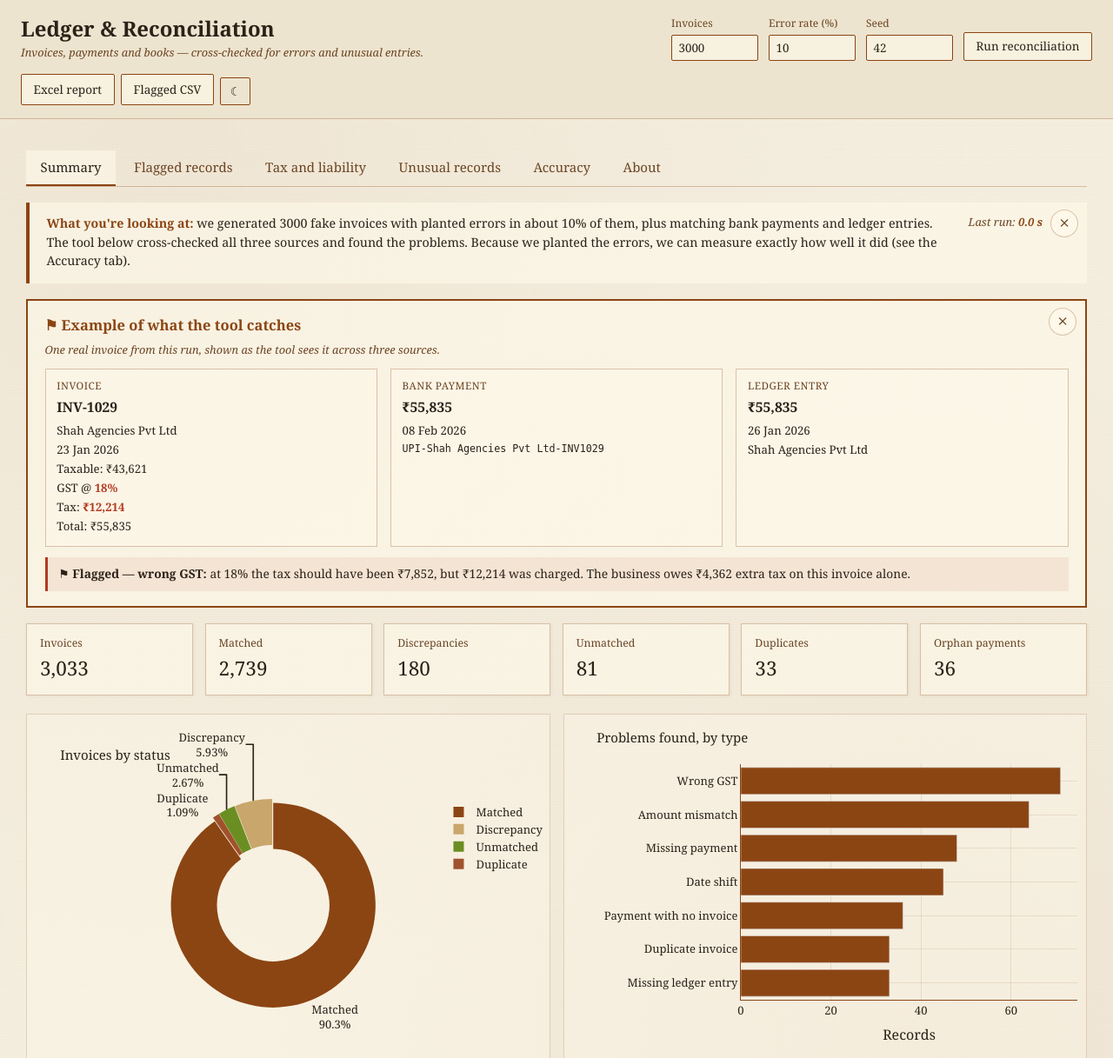
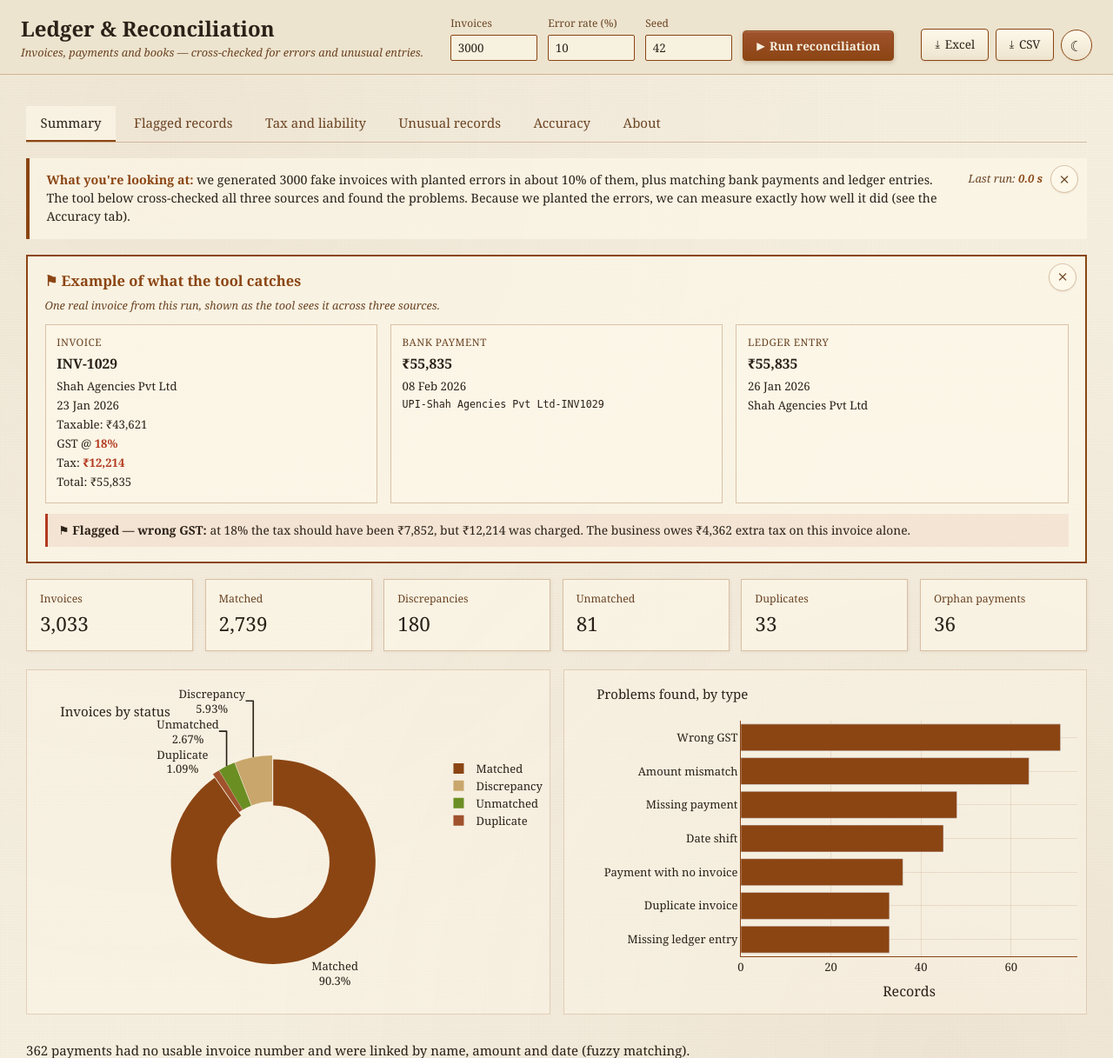
Before and after one commit to Anandtripathiii/tax_recon, a Flask app: page / in a window 1280 px wide. Shown: the top 1217 px of the page at 87% size. Run offline with Flask 3, Linux system fonts and the light colour scheme.

Commit message:
Nicer buttons: gradient fill, lift on hover, primary Run action

```diff
--- a/tax-recon/templates/index.html
+++ b/tax-recon/templates/index.html
@@ -42,14 +42,39 @@ header.topbar form.params input[type=number] { width: 100px; padding: .35rem .5r
   background: var(--card); color: var(--ink); border: 1px solid var(--brown); border-radius: 2px;
   font-family: inherit; }
 header.topbar .reports { display: flex; gap: .5rem; align-items: flex-end; flex-wrap: wrap; }
-.theme-toggle { background: transparent; border: 1px solid var(--brown); color: var(--ink);
-  cursor: pointer; padding: .4rem .7rem; border-radius: 2px; font-family: inherit; font-size: .9rem; }
-.theme-toggle:hover { background: var(--brown); color: var(--paper); }
 main { padding: 1.4rem 2rem 3rem; max-width: 1600px; margin: 0 auto; width: 100%; }
-button, .btn { display: inline-block; padding: .45rem .9rem; background: var(--card); color: var(--ink);
-  border: 1px solid var(--brown); border-radius: 2px; font-family: inherit; font-size: .9rem;
-  cursor: pointer; text-decoration: none; }
-button:hover, .btn:hover { background: var(--brown); color: var(--paper); }
+button, .btn { display: inline-flex; align-items: center; gap: .4rem;
+  padding: .5rem 1rem; background: linear-gradient(180deg, rgba(255,250,235,0.95) 0%, rgba(237,228,207,0.9) 100%);
+  color: var(--ink); border: 1px solid var(--brown); border-radius: 4px;
+  font-family: inherit; font-size: .9rem; cursor: pointer; text-decoration: none;
+  box-shadow: 0 1px 2px rgba(107,68,35,0.08), inset 0 1px 0 rgba(255,255,255,0.5);
+  transition: transform 0.15s ease, box-shadow 0.15s ease, background 0.2s ease, color 0.2s ease; }
+button:hover, .btn:hover { background: linear-gradient(180deg, var(--brown-soft) 0%, var(--brown) 100%);
+  color: var(--paper); transform: translateY(-1px);
+  box-shadow: 0 3px 7px rgba(107,68,35,0.22), inset 0 1px 0 rgba(255,255,255,0.15); }
+button:active, .btn:active { transform: translateY(0);
+  box-shadow: inset 0 2px 4px rgba(107,68,35,0.2); }
+[data-theme="dark"] button, [data-theme="dark"] .btn {
+  background: linear-gradient(180deg, rgba(74,52,32,0.7) 0%, rgba(58,42,29,0.9) 100%);
+  color: var(--ink); border-color: var(--brown);
+  box-shadow: 0 1px 2px rgba(0,0,0,0.3), inset 0 1px 0 rgba(255,255,255,0.08); }
+[data-theme="dark"] button:hover, [data-theme="dark"] .btn:hover {
+  background: linear-gradient(180deg, var(--brown) 0%, var(--brown-soft) 100%);
+  color: #2A1F15; }
+.btn-primary { background: linear-gradient(180deg, var(--brown-soft) 0%, var(--brown) 100%);
+  color: var(--paper); border: 1px solid var(--brown); font-weight: bold;
+  box-shadow: 0 2px 5px rgba(107,68,35,0.28), inset 0 1px 0 rgba(255,255,255,0.2); }
+.btn-primary:hover { background: linear-gradient(180deg, var(--brown) 0%, #6B3410 100%);
+  color: var(--paper); box-shadow: 0 4px 9px rgba(107,68,35,0.35), inset 0 1px 0 rgba(255,255,255,0.2);
+  transform: translateY(-1px); }
+[data-theme="dark"] .btn-primary {
+  background: linear-gradient(180deg, var(--brown) 0%, var(--brown-soft) 100%);
+  color: #2A1F15; border-color: var(--brown);
+  box-shadow: 0 2px 6px rgba(0,0,0,0.4), inset 0 1px 0 rgba(255,255,255,0.3); }
+[data-theme="dark"] .btn-primary:hover {
+  background: linear-gradient(180deg, var(--brown-soft) 0%, #E8C390 100%); color: #2A1F15; }
+.theme-toggle { width: 36px; height: 36px; padding: 0; justify-content: center;
+  border-radius: 50%; font-size: 1.1rem; }
 .intro-banner { background: var(--card); border-left: 4px solid var(--accent); padding: .9rem 3rem 1rem 1.3rem;
   margin-bottom: 1.2rem; font-size: .95rem; color: var(--ink); display: flex; align-items: flex-start;
   gap: .8rem; flex-wrap: wrap; justify-content: space-between; position: relative; }
@@ -94,8 +119,6 @@ tr:hover td { background: var(--card); }
   color: var(--ink); border: 1px solid var(--brown); font-family: inherit; border-radius: 2px; }
 .filter-row input[type=text] { width: 320px; max-width: 100%; }
 .filter-row select { min-width: 180px; }
-.btn-primary { background: var(--brown); color: var(--paper); border: 1px solid var(--brown); padding: .45rem 1.1rem; border-radius: 2px; font-family: inherit; font-size: .95rem; cursor: pointer; }
-.btn-primary:hover { background: var(--brown-soft); }
 .scroll { max-height: 560px; overflow: auto; border: 1px solid var(--rule); }
 .scroll table { border: none; }
 .note { color: var(--muted); font-style: italic; font-size: .85rem; margin-top: .4rem; }
@@ -181,11 +204,11 @@ footer.site-foot a:hover { text-decoration: underline; }
       <label>Invoices<input type="number" name="n" min="500" max="5000" step="100" value="{{ n }}"></label>
       <label>Error rate (%)<input type="number" name="rate" min="2" max="25" step="1" value="{{ rate }}"></label>
       <label>Seed<input type="number" name="seed" value="{{ seed }}"></label>
-      <button type="submit">Run reconciliation</button>
+      <button type="submit" class="btn-primary"><span style="font-size:.85em;">▶</span> Run reconciliation</button>
     </form>
     <div class="reports">
-      <a class="btn" href="/download/excel?n={{ n }}&rate={{ rate }}&seed={{ seed }}">Excel report</a>
-      <a class="btn" href="/download/flagged?n={{ n }}&rate={{ rate }}&seed={{ seed }}">Flagged CSV</a>
+      <a class="btn" title="Download Excel report" href="/download/excel?n={{ n }}&rate={{ rate }}&seed={{ seed }}"><span style="font-size:.9em;">⤓</span> Excel</a>
+      <a class="btn" title="Download flagged records as CSV" href="/download/flagged?n={{ n }}&rate={{ rate }}&seed={{ seed }}"><span style="font-size:.9em;">⤓</span> CSV</a>
       <button type="button" class="theme-toggle" id="themeBtn" title="Toggle theme">◐</button>
     </div>
   </div>
```
